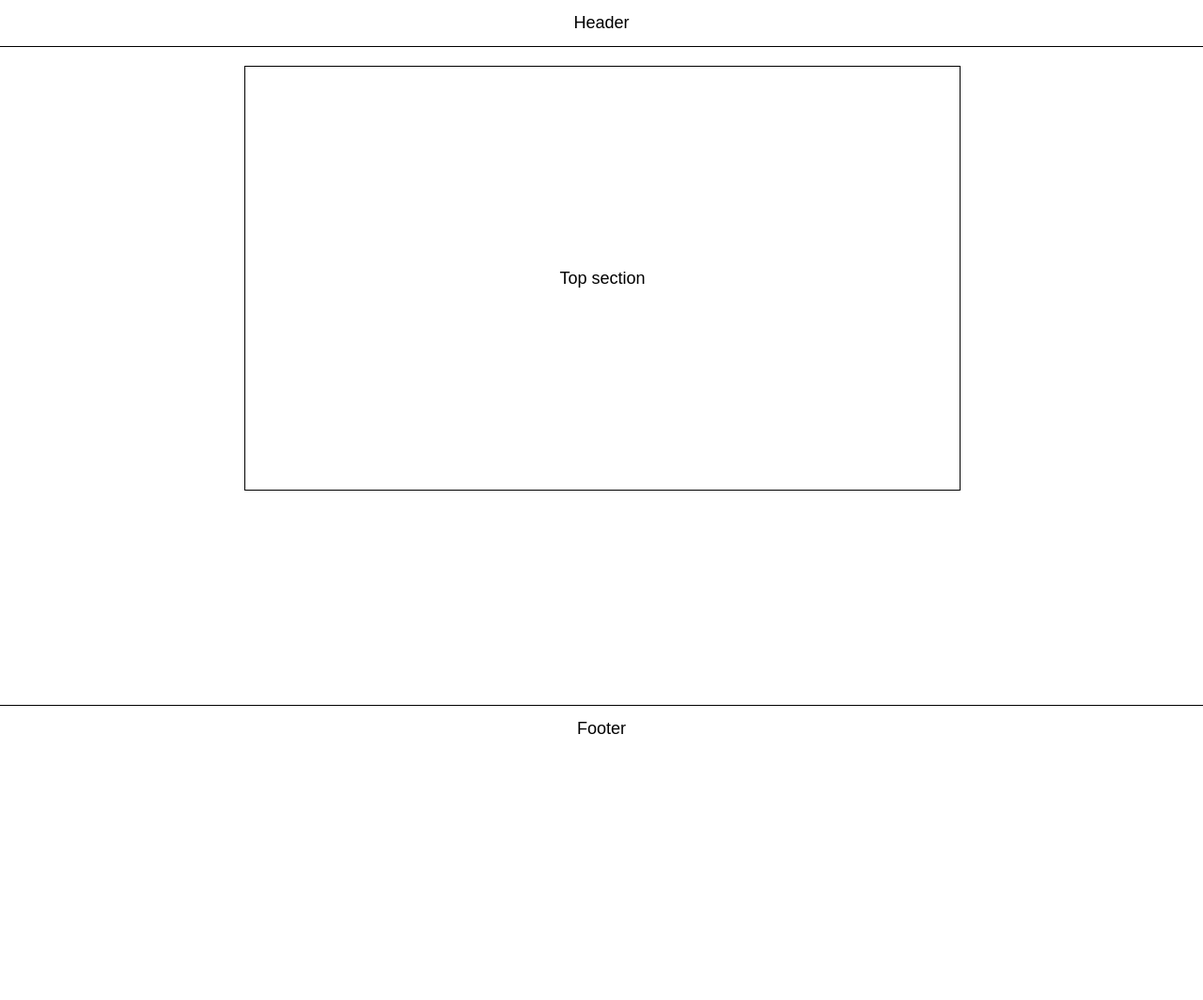
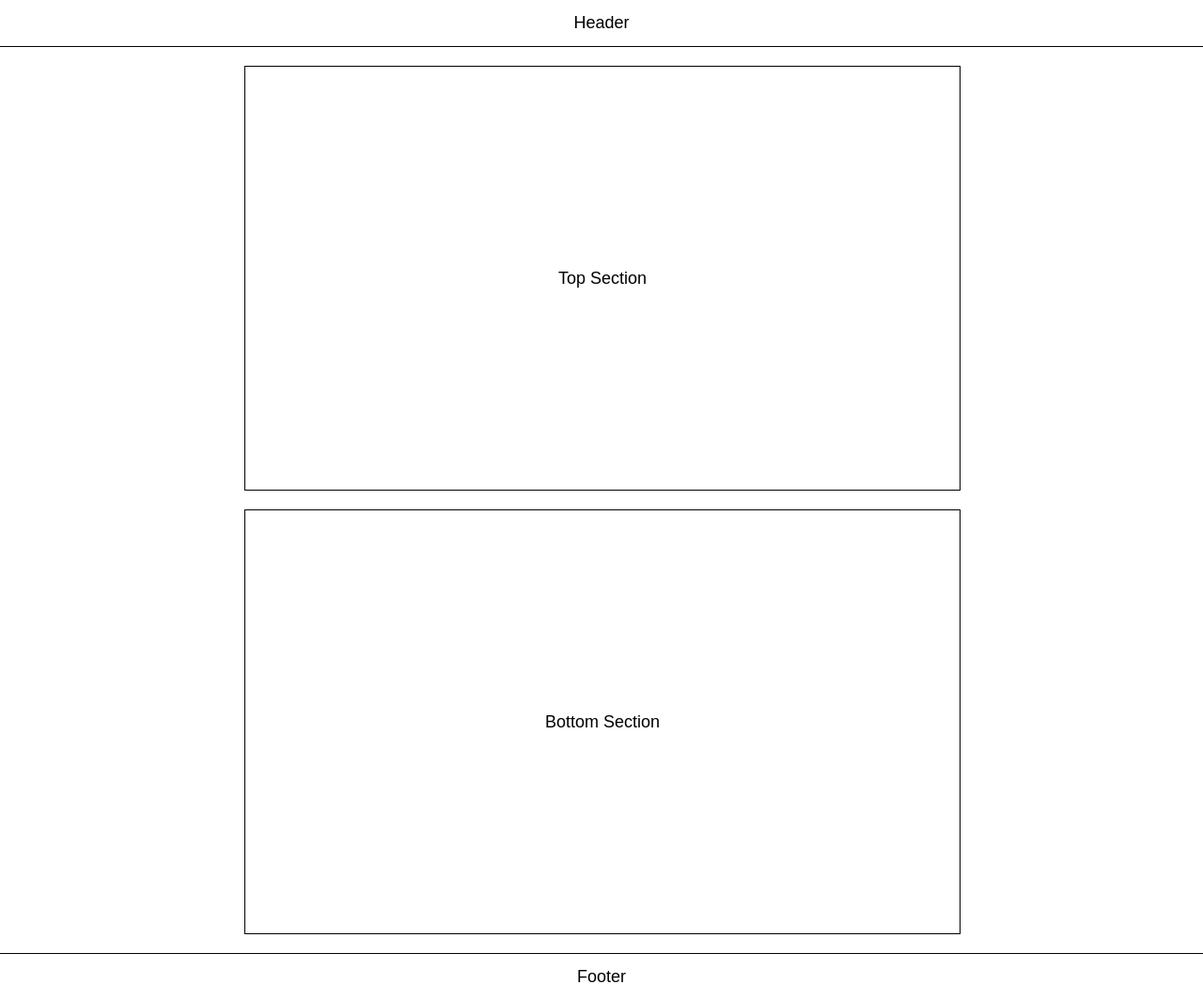
Before and after one commit to ooloo-io/github-flow-vbertazzo, a website: page src/index.html in a window 1280 px wide. Shown: the whole page at 94% size. Before the commit the page ends 800 px from the top, so only its background shows below. Drawn offline with nearby package versions, Linux system fonts and the light colour scheme.

Commit message:
Bottom section (#5)
* Add bottom section

* Fix top section margin

```diff
--- a/src/index.html
+++ b/src/index.html
@@ -18,7 +18,10 @@
   </header>
   <main class="content">
     <section class="section">
-      Top section
+      Top Section
+    </section>
+    <section class="section">
+      Bottom Section
     </section>
   </main>
   <footer class="footer">
--- a/src/styles.css
+++ b/src/styles.css
@@ -30,8 +30,13 @@ body {
 .section {
   height: 450px;
   width: 100%;
+  margin-top: 20px;
   display: flex;
   justify-content: center;
   align-items: center;
   border: 1px solid black;
 }
+
+.section:first-child {
+  margin-top: 0;
+}
```
